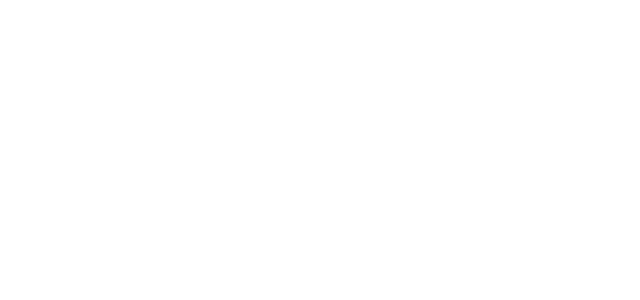
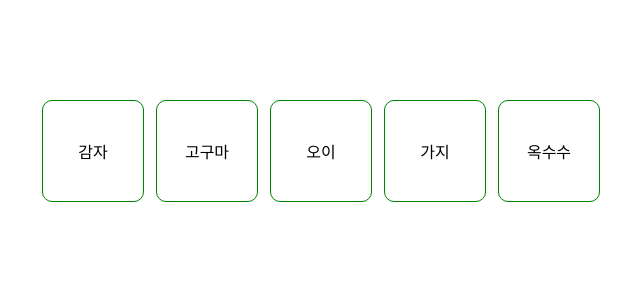
Before and after one commit to rammakasty/reacttest, a React (Create React App) app: page / in a window 1280 px wide. Shown: the top 300 px of the page, without its empty margins (58-698 px from the left). Built offline with nearby package versions, Linux system fonts and the light colour scheme.

Commit message:
feat: Styling

```diff
--- a/src/App.js
+++ b/src/App.js
@@ -1,8 +1,31 @@
-import logo from './logo.svg';
-import './App.css';
+import React from 'react';
 
-function App() {
-    return <div className="App"></div>;
-}
+const App = () => {
+    const style = {
+        padding: '100px',
+        display: 'flex',
+        gap: '12px',
+    };
+
+    const squareStyle = {
+        width: '100px',
+        height: '100px',
+        border: '1px solid green',
+        borderRadius: '10px',
+        display: 'flex',
+        alignItems: 'center',
+        justifyContent: 'center',
+    };
+
+    return (
+        <div style={style}>
+            <div style={squareStyle}>감자</div>
+            <div style={squareStyle}>고구마</div>
+            <div style={squareStyle}>오이</div>
+            <div style={squareStyle}>가지</div>
+            <div style={squareStyle}>옥수수</div>
+        </div>
+    );
+};
 
 export default App;
```
